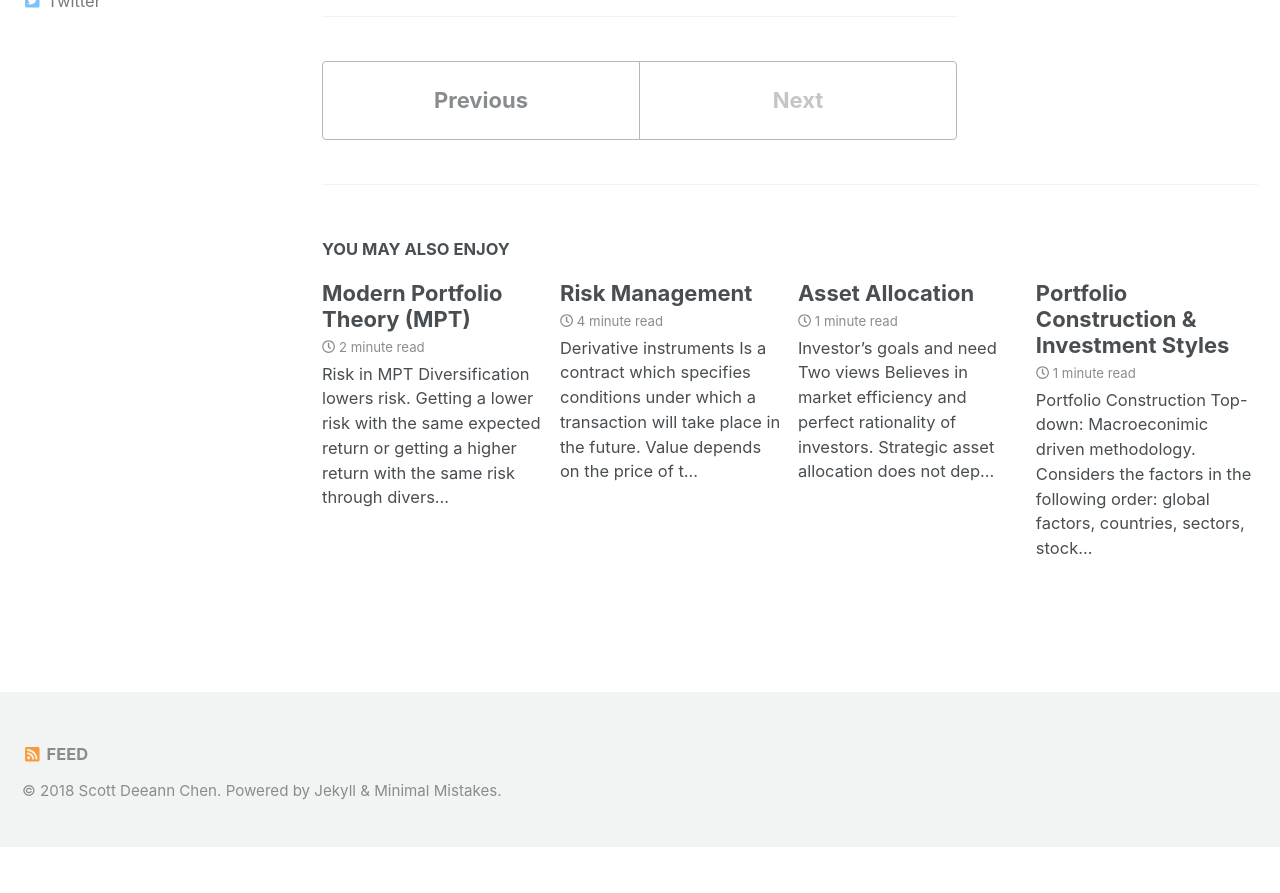
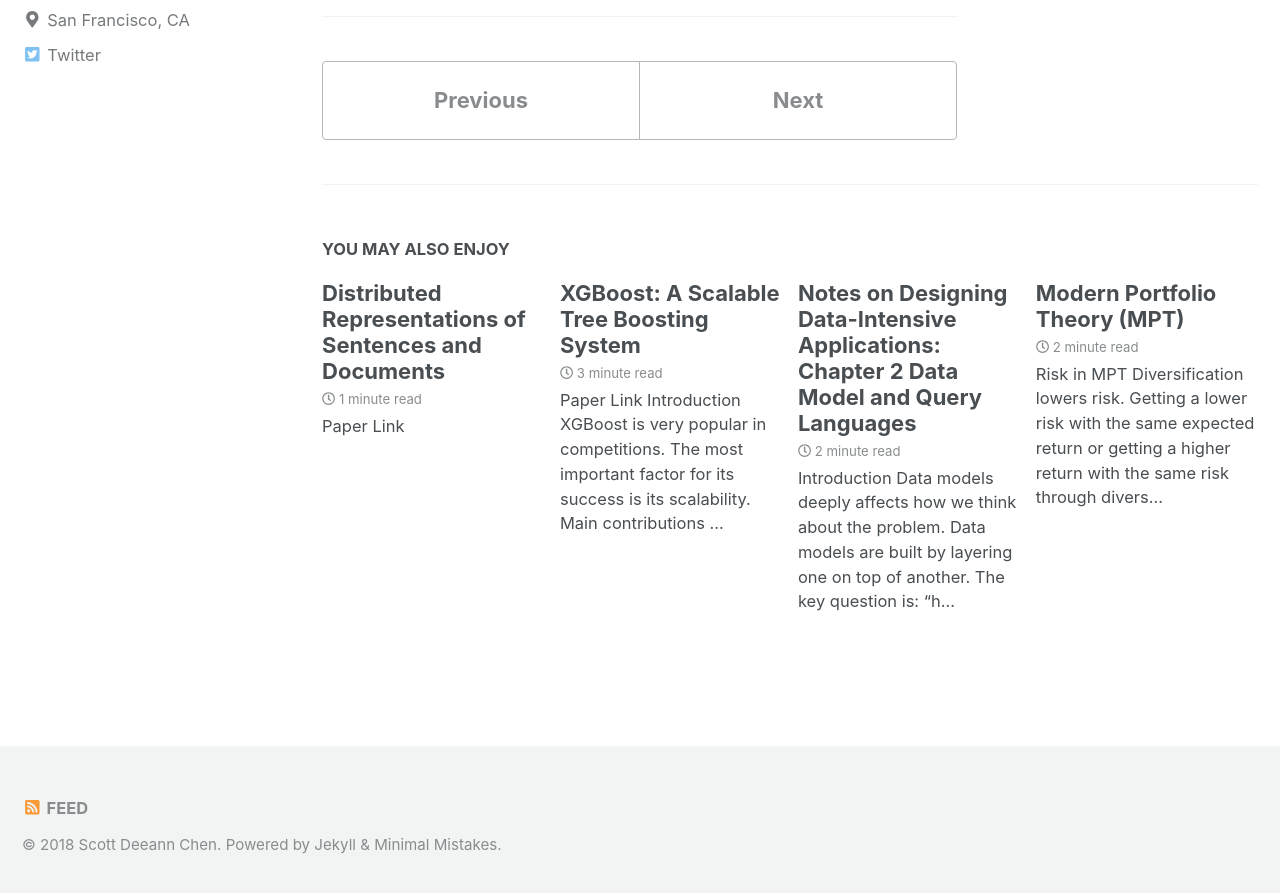
Before and after one commit to sdachen/aweather.github.io, a Jekyll site: the page built from _posts/2018-07-10-ddia-1.md, in a window 1280 px wide and 900 px high, scrolled down 8067 px. Shown: the top 893 px of the window. Built offline with Jekyll 4.4.1, drawn with Linux system fonts in a browser that asks for light colours; nearby versions of some CDN libraries; before the commit the page ends 8914 px from its top, so only the background shows below that; part of the change alters nothing that is shown.

Commit message:
Add Paragraph Vector Paper

```diff
--- a/_posts/2018-07-07-ddia-1.md
+++ b/_posts/2018-07-10-ddia-1.md
@@ -2,7 +2,7 @@
 layout: single
 title: "Notes on Designing Data-Intensive Applications: Chapter 1 Reliable, Scalable, and Maintainable Applications"
 date: 2018-07-10 23:49 -0700
-categories: software engineering
+categories: "software engineering"
 ---
 
 ## Introduction
--- /dev/null
+++ b/_posts/2018-07-14-ddia-2.md
@@ -0,0 +1,56 @@
+---
+layout: single
+title: "Notes on Designing Data-Intensive Applications: Chapter 2 Data Model and Query Languages"
+date: 2018-07-14 01:13 -0700
+categories: "software engineering"
+---
+
+## Introduction
+- Data models deeply affects how we think about the problem.
+- Data models are built by layering one on top of another. The key question is: "how is it represented in terms of the next-lower layer?" Each layer hides the complexity of the layers below by providing a clean model.
+- Every data model embodies assumptions on how it is going to be used. The data model has a profound effect on what the software above can or cannot do.
+- In this chapter, we will compare the relational model, the document model, and a few graph-based models. We will also look at and compare various query languages.
+
+## Relational Model Versus Document Model
+- The goal of the relational model is to hide implementation details behind a clean interface.
+- SQL was rooted in relational databases for business data processing in the 1960s and 1970s, and was used for transaction procesing and batch processing.
+- SQL was proposed in 1970 and is probably the best-known data model, where data is organized into **relations** (tables), which is an unordered collection of **tuples** (rows).
+- There were also the network model and the hirarchical model in the 1970s and 1980s, but the relational model dominated them.
+- Relational database management systems (RDBMSes) and SQL became the tool of choice around mid-1980s.
+- Object databases came and went around the 1990s, and XML databases appeared in early 2000s. However, neither really overtook the relational model.
+- The relational model turned out to generalize very well.
+
+### NoSQL
+- NoSQL was just a catchy hashtag on Twitter for a meetup. NoSQL is the latest attempt to overthrow the relational model's dominance.
+- Driving forces for NoSQL
+  - A need for better scalability (larger datasets, high write throughput)
+  - Preference for free and open source software
+  - Specialized query operations that are not supported by the relational model
+  - The restrictiveness of the relational schemas.
+- It's likely that relational databases will continue to be used along with many nonrelational databases.
+
+### The Object-Relational Mismatch
+### Many-to-One and Many-to-Many Relationships
+### Are Document Databases Repeating History
+#### The network model
+#### The relational model
+#### Comparison to document databases
+### Relational Versus Document Databases Today
+#### Which data model leads to simpler application code?
+#### Schema flexibility in the document level
+#### Data locality for queries
+#### Convergence of document and relational databases
+## Query Language for Data
+### Declarative Queries on the Web
+### MapReduce Querying
+## Graph-Like Data Models
+### Property Graphs
+### The Cypher Query Language
+### Graph Queries in SQL
+### Triple-Stores and SPARQL
+#### The semantic web
+#### The RDF data model
+#### The SPARQL query language
+## The Foundation: Datalog
+## Summary
+Summarized from [Designing Data-Intensive Applications](https://dataintensive.net/).
--- /dev/null
+++ b/_posts/2018-07-14-xgboost.md
@@ -0,0 +1,51 @@
+---
+layout: single
+title: "XGBoost: A Scalable Tree Boosting System"
+date: 2018-07-14 14:46 -0700
+categories: "machine learning"
+mathjax: true
+---
+
+[Paper Link](http://www.kdd.org/kdd2016/papers/files/rfp0697-chenAemb.pdf)
+## Introduction
+- XGBoost is very popular in competitions. The most important factor for its success is its scalability.
+- Main contributions
+  - Theoretically justified weighted quantile sketch algorithm to compute tree split point proposals.
+  - A sparsity-aware algorithm for parallel tree learning.
+  - An effective cache-aware block structure for out-of-core tree learning.
+
+## Tree Boosting in a Nutshell
+- Tree boosting greedily builds an additive model by adding one tree at each iteration to minimize the loss function.
+- This paper considers a second order approximation to the loss function at each greedy iteration for a convex, second-order differentiable loss function and derives the exact formula for evaluating split candidates when each base learner is a tree.
+- The derivation of the exact formula is made possible by the second order approximation, which makes the loss function quadratic.
+- XGBoost derives updates by making approximations on the loss functions directly, while the original algorithm tries to find a function that *adjusts* training examples in the right direction.
+
+## Split Finding Algorithms
+- The most straight forward algorithm to pick a split point is to look consider all values of a feature as splitting points. This may be expensive when data does not fit into memory.
+- As a improvment, the algorithm only proposes split candidates at percentiles. There are two variants: the global variant, where split candidates are proposed per tree, and the local variant, where split candidates are proposed per split. In the local variant, each subtree will have a different set of proposed candidates.
+- The second order derivative of the loss function ($$h_i$$) can be interpreted as the importance of an example. We can rewrite the approximated loss functino such that $$h_i$$ is the weight of the squared loss where labels are $$\frac{g_i}{h_i}$$.
+- Real-world features are often sparse due to missing values, zero entries, and artifacts from feature engineering such as one-hot encoding. In fact, we can consider only non-missing and non-zero data as split points and put missing and zero data into one of the groups. Then, we pick the split point according to the loss function.
+
+## System Design
+### Column Blocks
+- The most time consuming part is to get data into sorted order. XGBoost stores data in [compressed column format](https://www.scipy-lectures.org/advanced/scipy_sparse/csc_matrix.html).
+- For the exact greedy algorithm, we need to store the entire dataset in one block and find split points by scanning through pre-sorted entries.
+- For the approximate algorithm, we can use multiple blocks (across machines or in the out-of-core setting). Quantile finding becomes a linear scan over the sorted columns. This helps local proposal algorithms.
+
+### Cache Aware Access
+- Since values are stored in order of feature values, gradient statistics are stored in non-continuous memory.
+- A buffer is allocated to each thread, which is used to store gradient statistics and aggregate them in a mini-batch manner. This component removes the direct read/write dependency to random memory cells.
+- We need to pick the block size such that 1) workload for each thread is large enough compared to the parallization overhead and 2) the gradient statistics of the block will fit into CPU cache to minimize misses.
+
+### Blocks for Out-of-core Computation
+- Data is divded into multiple blocks and stored on disk when they do not fit into memory.
+- It's important to use an independent thread to pre-fetch the block into memory.
+- Two techniques are used.
+  - **Block compression**: The block is compressed by columns and decompressed on the fly by an independent thread. This tradesoff computation with disk reading costs.
+  - **Block Sharding** Data is sharded to multiple disks in an alternative manner. A pre-fetcher is assigned to each disk, and the training thread reads from each buffer alternatively. This improves throughput when there are multiple disks
+
+## Further Readings
+- [Greedy Function Approximation: A Gradient Boosting Machine](https://statweb.stanford.edu/~jhf/ftp/trebst.pdf)
+- [From RankNet to LambdaRank to
+LambdaMART: An Overview](http://citeseerx.ist.psu.edu/viewdoc/download?doi=10.1.1.180.634&rep=rep1&type=pdf)
+- [Additive Logistic Regression: a Statistical View of Boosting](http://statweb.stanford.edu/~jhf/ftp/boost.pdf)
--- /dev/null
+++ b/_posts/2018-07-22-distributed-representations-of-sentences-and-documents.md
@@ -0,0 +1,35 @@
+---
+layout: single
+title: "Distributed Representations of Sentences and Documents"
+date: 2018-07-22 15:53 -0700
+categories: "machine learning"
+mathjax: true
+---
+
+[Paper Link](https://arxiv.org/abs/1405.4053)
+
+## Introduction
+- Applications typically require text to be represented as a fixed-length vector.
+
+- Bag-of-words and bag-of-ngrams have little sense of the semantics. They also lose the meaning in word order.
+- Word2vec understands the word semantics better, but word order is still lost when it is applied to paragraphs, whose embedding is computed through an average of the word-embeddings of the words in the paragraph.
+- Paragraph Vector is an unsupervised framework to learn a fixed length vector from a variable-length piece of text.
+
+## Algorithm
+- The algorithm maintains dictionary from words to word vectors and paragraphs to paragraph vectors.
+- The learning problem is similar to continuous bag-of-words. We build a model to predict a word given the word vector of the surrounding words plus the paragraph vector which the words are from. See image below for the model.
+
+![Paragraph Vector Training Model](/assets/img/machine-learning-papers\2018\distributed-representations-of-sentences-and-documents-1.JPG){: .align-center}
+
+- After the model is trained, the paragraph vectors can be used as features for the paragraphs.
+- One variation of paragraph vectors (distributed bag-of-words) does not consider word orderings and is similar to the skip-gram model. We build a model to predict a random word in a paragraph by its paragraph vector. See image below for the model.
+
+![Distributed Bag-of-Words Training Model](/assets/img/machine-learning-papers\2018\distributed-representations-of-sentences-and-documents-2.JPG){: .align-center}
+
+## Experiments
+- The paper ran experiments on three problems:
+  - Sentiment analysis on Stanford sentiment treebank dataset. Single sentence, 5-way classification.
+  - Sentiment analysis on IMDB dataset. Multi-sentence, binary classification.
+  - Information retrieval. Tries to identify which two out of three paragraphs are from the same query. A better paragraph representation is one that achieves a small distance for pairs of paragraphs of the same query and a large distance for pairs of paragraphs of different queries.
+- At training time, paragraph vectors and word vectors are trained from both labeled and unlabeled data (label is not used for learning paragraph vectors!). A sentiment model is then trained with paragraph vectors as features.
+- At test time, all training paragraph and word vectors are fixed, and test paragraph vectors are learnt by gradient descent. Once we have the vectors, the test paragraph vectors are feed to the sentiment analysis model to predict the sentiment.
```
Also changed, not shown: assets/img/machine-learning-papers/2018/distributed-representations-of-sentences-and-documents-1.JPG (added), assets/img/machine-learning-papers/2018/distributed-representations-of-sentences-and-documents-2.JPG (added).
